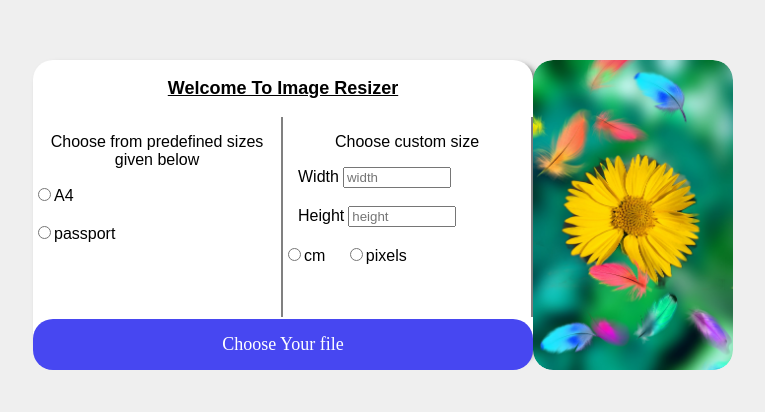
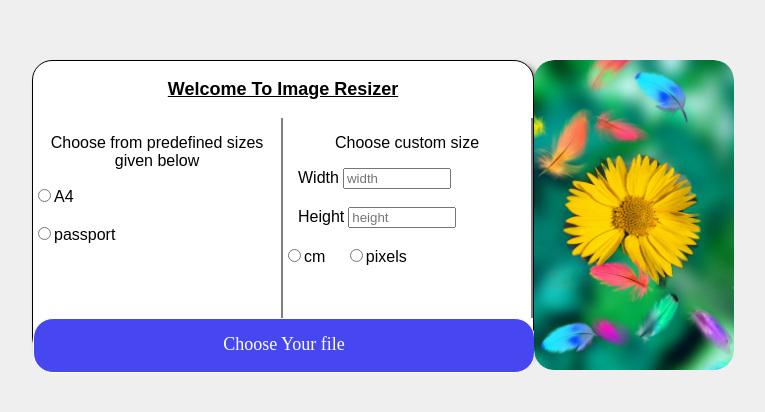
Before and after one commit to a1b2raham/imageresizer.github.io, a plain HTML site: page index.html in a window 1280 px wide. Shown: the part 148-560 px from the top of the page, without its empty margins (257-1022 px from the left). Drawn offline with Linux system fonts and the light colour scheme.

Commit message:
Update style copy.css

```diff
--- a/style copy.css
+++ b/style copy.css
@@ -7,7 +7,7 @@ body{
   background-color: rgb(239, 239, 239);
 }
 #main{
-
+  border: 1px solid black;
   flex: 0 1 500px;
   height: 295px;
   box-shadow: 5px 5px 6px rgb(107, 107, 107);
@@ -56,7 +56,7 @@ body{
 }
 
 .but{
-
+  border: 1px solid rgb(255, 255, 255);
   grid-column: 1/3;
 
   background-color: rgb(71, 71, 241);
```
